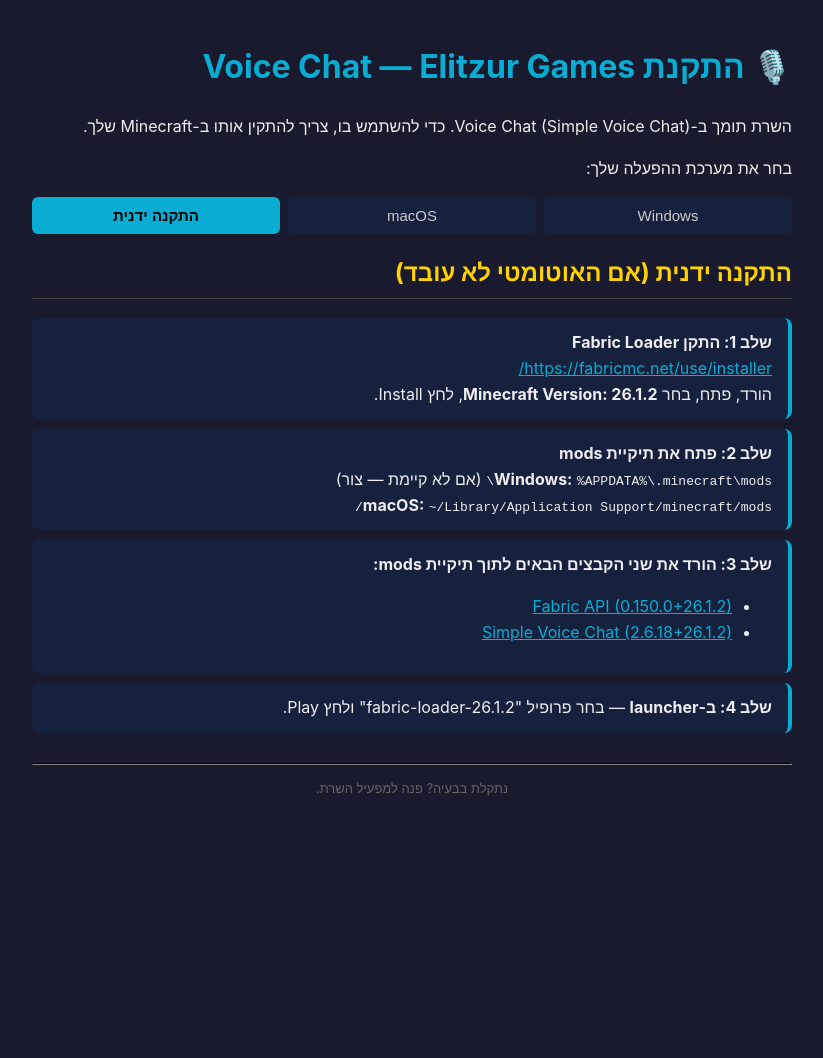
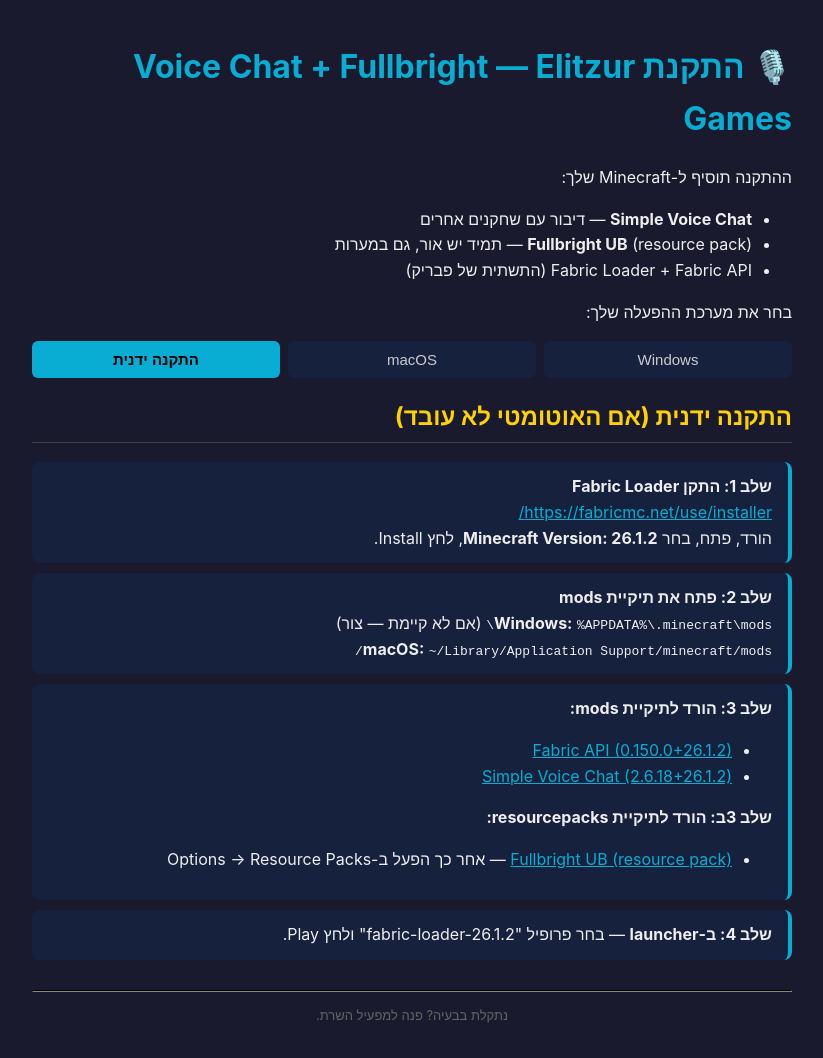
Before and after one commit to elitzurms-art/elitzur-mods-install, a plain HTML site: page docs/index.html in a window 1280 px wide. Shown: the whole page, without its empty margins (228-1051 px from the left). Before the commit the page ends 832 px from the top, so only its background shows below. Drawn offline with Linux system fonts and the light colour scheme.

Commit message:
switch fullbright to resource pack (Fullbright-UB)

```diff
--- a/docs/index.html
+++ b/docs/index.html
@@ -24,8 +24,13 @@
 </style>
 </head>
 <body>
-<h1>🎙️ התקנת Voice Chat — Elitzur Games</h1>
-<p>השרת תומך ב-Voice Chat (Simple Voice Chat). כדי להשתמש בו, צריך להתקין אותו ב-Minecraft שלך.</p>
+<h1>🎙️ התקנת Voice Chat + Fullbright — Elitzur Games</h1>
+<p>ההתקנה תוסיף ל-Minecraft שלך:</p>
+<ul>
+  <li><b>Simple Voice Chat</b> — דיבור עם שחקנים אחרים</li>
+  <li><b>Fullbright UB</b> (resource pack) — תמיד יש אור, גם במערות</li>
+  <li>Fabric Loader + Fabric API (התשתית של פבריק)</li>
+</ul>
 <p>בחר את מערכת ההפעלה שלך:</p>
 
 <div class="tab-bar">
@@ -84,10 +89,14 @@
     <b>macOS:</b> <code>~/Library/Application Support/minecraft/mods/</code>
   </div>
   <div class="step">
-    <b>שלב 3: הורד את שני הקבצים הבאים לתוך תיקיית mods:</b><br>
+    <b>שלב 3: הורד לתיקיית mods:</b>
     <ul>
       <li><a href="https://cdn.modrinth.com/data/P7dR8mSH/versions/E1mjhYMF/fabric-api-0.150.0%2B26.1.2.jar">Fabric API (0.150.0+26.1.2)</a></li>
       <li><a href="https://cdn.modrinth.com/data/9eGKb6K1/versions/DpT86E4Q/voicechat-fabric-2.6.18%2B26.1.2.jar">Simple Voice Chat (2.6.18+26.1.2)</a></li>
+    </ul>
+    <b>שלב 3ב: הורד לתיקיית resourcepacks:</b>
+    <ul>
+      <li><a href="https://cdn.modrinth.com/data/ItHr72Fy/versions/bjc4gBmv/Fullbright-UB-1.21%20fub-6.0.zip">Fullbright UB (resource pack)</a> — אחר כך הפעל ב-Options → Resource Packs</li>
     </ul>
   </div>
   <div class="step">
```
Also changed, not shown: 2 other files.
